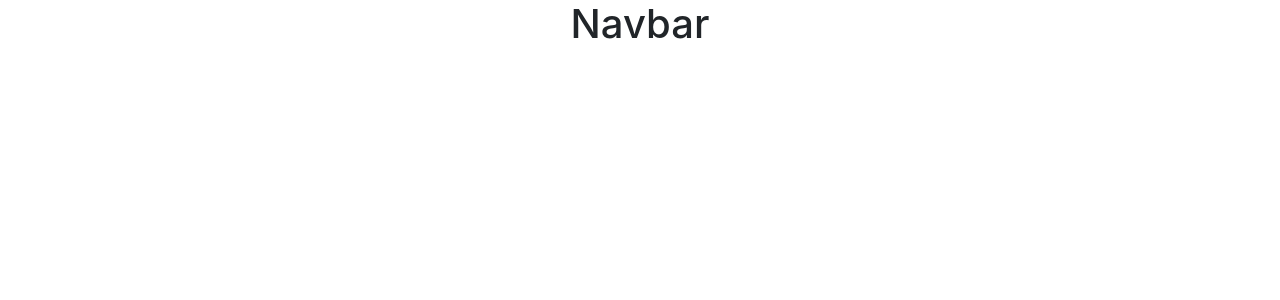
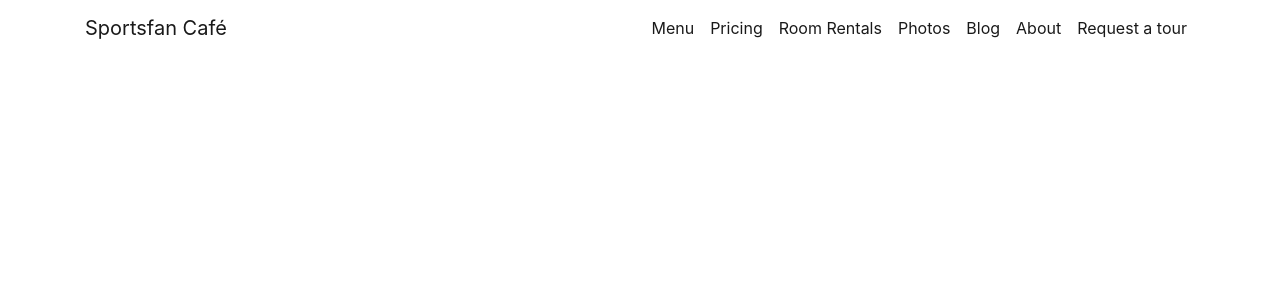
Before and after one commit to n305oul93/sportsfan-cafe-react, a React (Create React App) app: page / in a window 1280 px wide. Shown: the top 300 px of the page. Built offline with nearby package versions, Linux system fonts and the light colour scheme.

Commit message:
Creates the navbar component

```diff
--- a/src/components/NavbarComponent.js
+++ b/src/components/NavbarComponent.js
@@ -8,10 +8,69 @@ import {
   NavItem
 } from 'reactstrap';
 import { NavLink } from 'react-router-dom';
+import '../css/Navbar.css';
 
 class MainNavbar extends Component {
+  constructor(props) {
+    super(props);
+    this.toggleNav = this.toggleNav.bind(this);
+    this.state = {
+      isNavOpen: false
+    };
+  }
+
+  toggleNav() {
+    this.setState({ isNavOpen: !this.state.isNavOpen });
+  }
+
   render() {
-    return <h1>Navbar</h1>;
+    return (
+      <Navbar light expand='md'>
+        <div className='container'>
+          <NavbarBrand href='/'>Sportsfan Café</NavbarBrand>
+          <NavbarToggler onClick={this.toggleNav} />
+          <Collapse isOpen={this.state.isNavOpen} navbar>
+            <Nav navbar className='ml-auto'>
+              <NavItem>
+                <NavLink className='nav-link' to='/'>
+                  Menu
+                </NavLink>
+              </NavItem>
+              <NavItem>
+                <NavLink className='nav-link' to='/'>
+                  Pricing
+                </NavLink>
+              </NavItem>
+              <NavItem>
+                <NavLink className='nav-link' to='/'>
+                  Room Rentals
+                </NavLink>
+              </NavItem>
+              <NavItem>
+                <NavLink className='nav-link' to='/'>
+                  Photos
+                </NavLink>
+              </NavItem>
+              <NavItem>
+                <NavLink className='nav-link' to='/'>
+                  Blog
+                </NavLink>
+              </NavItem>
+              <NavItem>
+                <NavLink className='nav-link' to='/'>
+                  About
+                </NavLink>
+              </NavItem>
+              <NavItem>
+                <NavLink className='nav-link' to='/'>
+                  Request a tour
+                </NavLink>
+              </NavItem>
+            </Nav>
+          </Collapse>
+        </div>
+      </Navbar>
+    );
   }
 }
 
```
Also changed, not shown: src/css/Navbar.css (added).
